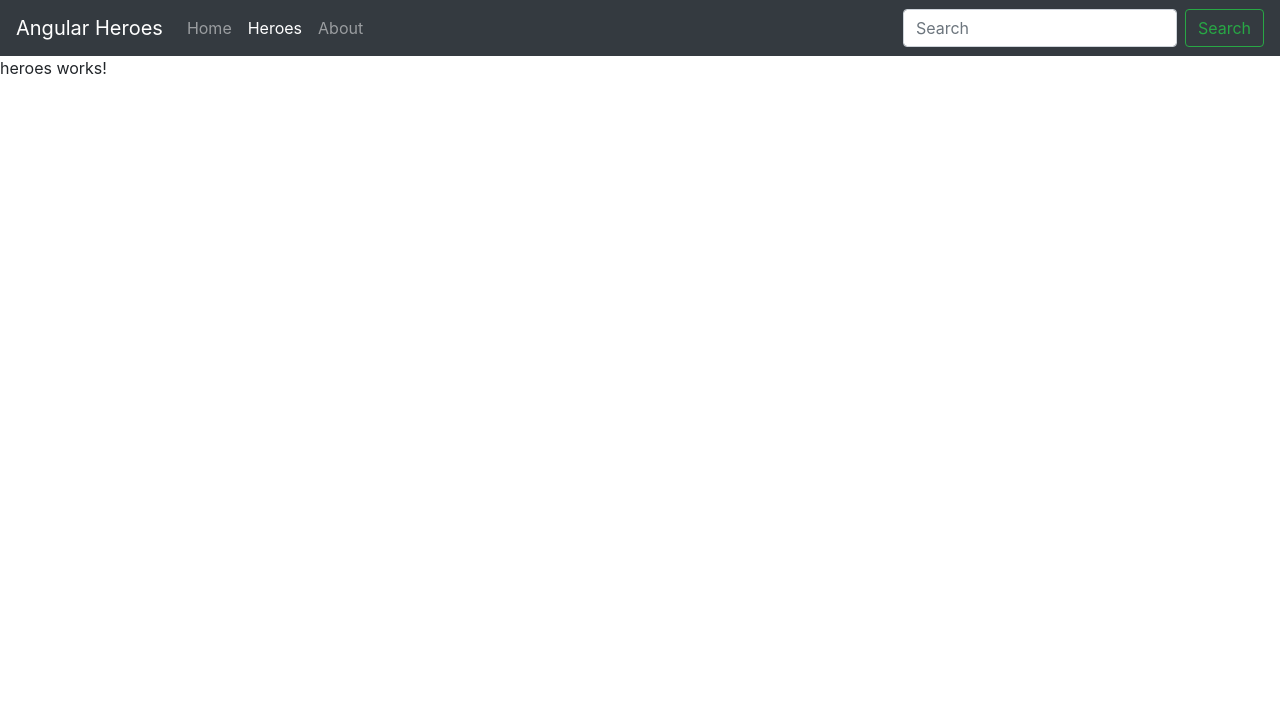
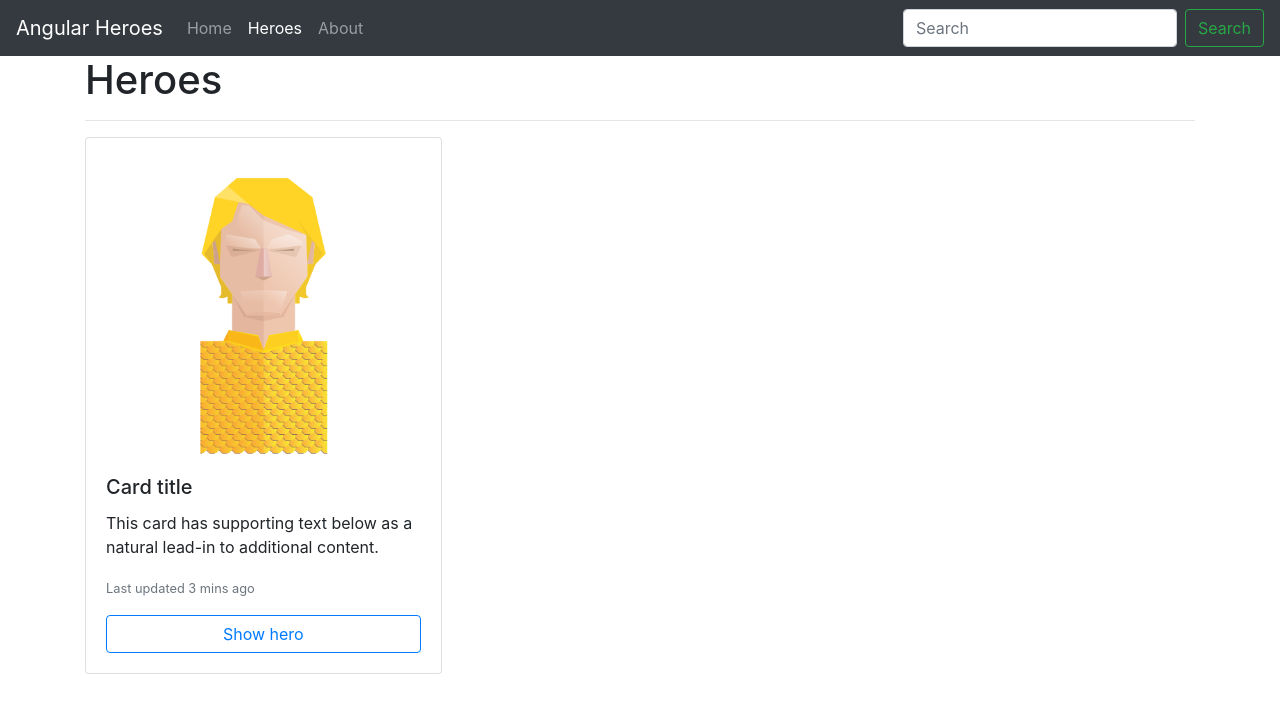
Before and after one commit to cristobaldominguez95/angular-heroes, an Angular app: page /heroes in a window 1280 px wide. Shown: the top 710 px of the page. Built offline with nearby package versions, Linux system fonts and the light colour scheme.

Commit message:
Add bootstrap card to 'heroes' component

```diff
--- a/src/app/components/heroes/heroes.component.html
+++ b/src/app/components/heroes/heroes.component.html
@@ -1,3 +1,15 @@
-<p class="animated fadeIn">
-  heroes works!
-</p>
+<div class="container">
+  <h1>Heroes</h1>
+  <hr>
+  <div class="card-columns">
+    <div class="card">
+      <img class="card-img-top" src="assets/img/aquaman.png" alt="Card image cap">
+      <div class="card-body">
+        <h5 class="card-title">Card title</h5>
+        <p class="card-text">This card has supporting text below as a natural lead-in to additional content.</p>
+        <p class="card-text"><small class="text-muted">Last updated 3 mins ago</small></p>
+        <button class="btn btn-outline-primary btn-block">Show hero</button>
+      </div>
+    </div>
+  </div>
+</div>
--- a/src/app/components/shared/navbar/navbar.component.html
+++ b/src/app/components/shared/navbar/navbar.component.html
@@ -1,5 +1,5 @@
 <nav class="navbar navbar-expand-lg navbar-dark bg-dark">
-  <a class="navbar-brand" href="#">Angular Heroes</a>
+  <a class="navbar-brand" [routerLink]="['']">Angular Heroes</a>
   <button class="navbar-toggler" type="button" data-toggle="collapse" data-target="#navbarSupportedContent" aria-controls="navbarSupportedContent"
     aria-expanded="false" aria-label="Toggle navigation">
     <span class="navbar-toggler-icon"></span>
--- a/src/styles.css
+++ b/src/styles.css
@@ -1,3 +1,7 @@
+body {
+  padding-bottom: 50px;
+}
+
 .animated {
   -webkit-animation-duration: 0.4s;
   animation-duration: 0.4s;
```
